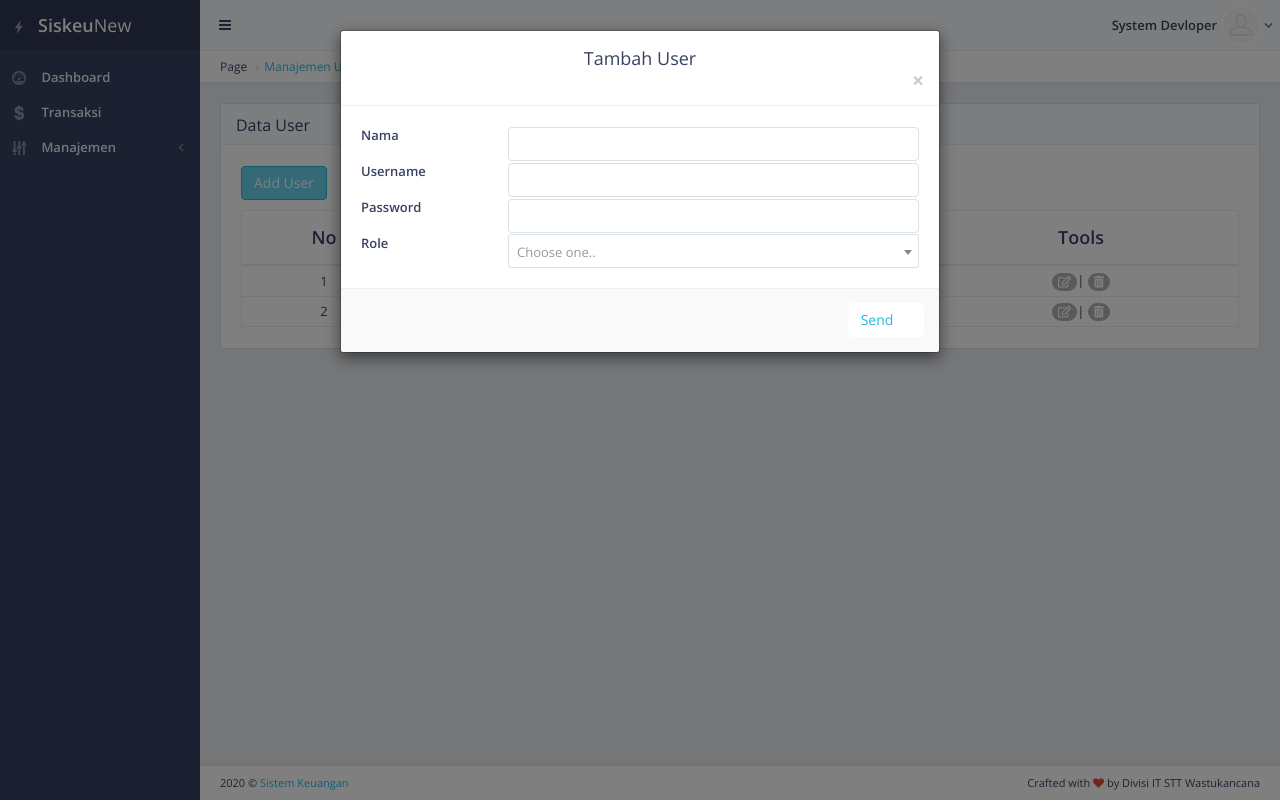
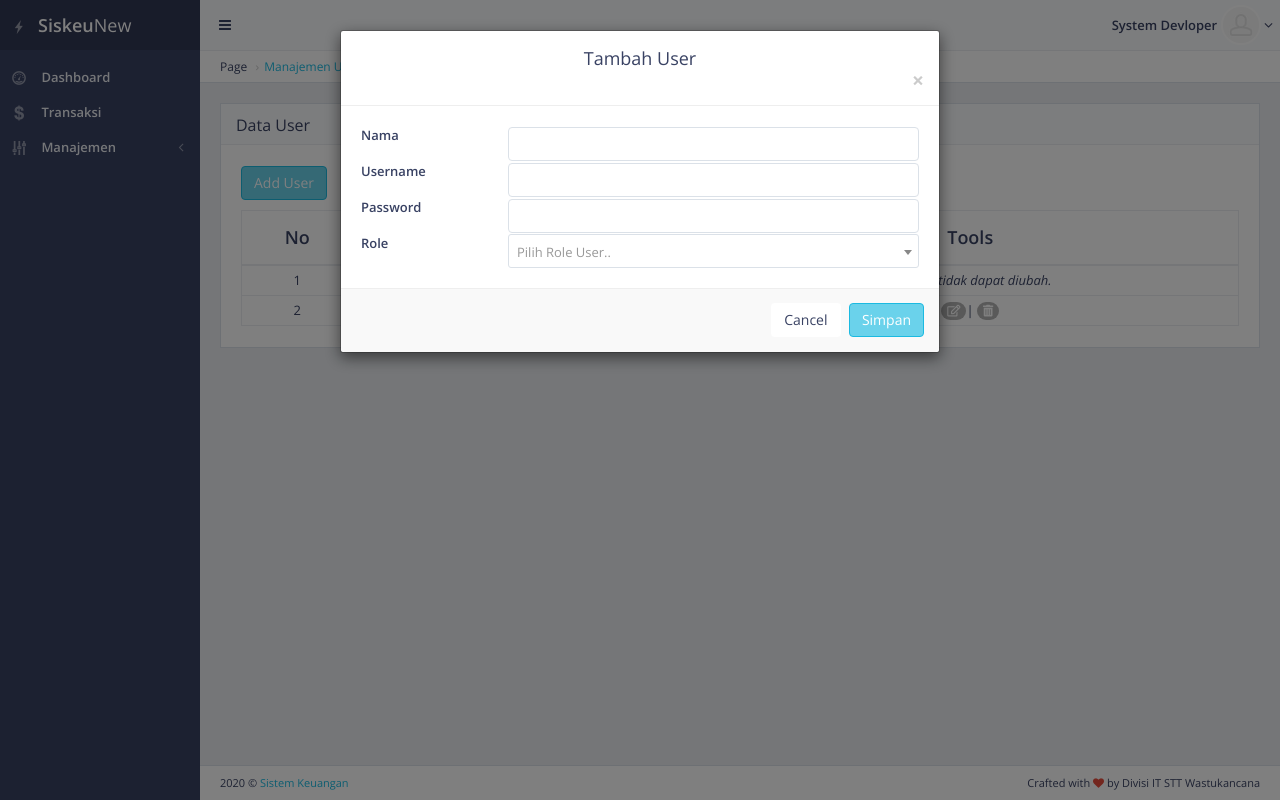
Before and after one commit to rainerhosch/siskeu.new, a CodeIgniter app: page /database/manajemen/manajemen-user in a window 1280 px wide, after a click on "Add User". Run offline with CodeIgniter, Linux system fonts and the light colour scheme; a user stored in the database is signed in; data comes from the database, SQL or seed files in the repository; some libraries are stand-ins or nearby versions.

Commit message:
Commit Update OF Manajemen User by rzoktan

```diff
--- a/application/config/routes.php
+++ b/application/config/routes.php
@@ -60,6 +60,8 @@ $route['transaksi'] = 'user/transaksi';
 $route['manajemen/manajemen-menu'] = 'admin/Manajemen/ManajemenMenu';
 $route['manajemen/manajemen-submenu'] = 'admin/Manajemen/ManajemenSubMenu';
 $route['manajemen/manajemen-user'] = 'admin/Manajemen/ManajemenUser';
+$route['manajemen/edit-user'] = 'admin/Manajemen/EditUser';
+$route['manajemen/hapus-user'] = 'admin/Manajemen/DeleteUser';
 
 // route for admin access datamaster
 $route['masterdata/biaya-kuliah-angkatan'] = 'admin/MasterData/BiayaKuliahAngkatan';
--- a/application/controllers/admin/Manajemen.php
+++ b/application/controllers/admin/Manajemen.php
@@ -49,4 +49,81 @@ class Manajemen extends CI_Controller
         $data['datauser'] = $this->user->getAllUser()->result_array();
         $this->load->view('template', $data);
     }
+
+    public function AddUser()
+    {
+        // code here
+        $nama       = $this->input->post('nama_user');
+        $username   = $this->input->post('username');
+        $pass       = $this->input->post('password');
+        $role       = $this->input->post('role');
+        $dataPost   = [
+            'nama_user' => $nama,
+            'username' => $username,
+            'password' => md5($pass),
+            'role'     => $role
+        ];
+        $add = $this->user->addUser($dataPost);
+        if (!$add) {
+            // error
+            $this->session->set_flashdata('error', 'Gagal menambahkan user!');
+            redirect('manajemen/manajemen-user');
+        } else {
+            $this->session->set_flashdata('success', 'Data ' . $username . ', berhasil ditambahkan!');
+            redirect('manajemen/manajemen-user');
+        }
+    }
+
+    public function EditUser()
+    {
+        // code here
+        if ($this->input->is_ajax_request()) {
+            $id_user = $this->input->post('id_user');
+            $where = ['id_user' => $id_user];
+            $data = $this->user->getUser($where)->row_array();
+        } else {
+            $data = "Error di editUser";
+        }
+        echo json_encode($data);
+    }
+
+    public function UpdateUser()
+    {
+        // code here
+        $id_user    = $this->input->post('edit_id_user');
+        $nama       = $this->input->post('edit_nama');
+        $username   = $this->input->post('edit_username');
+        $pass       = $this->input->post('edit_password');
+        $role       = $this->input->post('edit_role');
+        $dataUpdate   = [
+            'nama_user' => $nama,
+            'username' => $username,
+            'password' => md5($pass),
+            'role'     => $role
+        ];
+        $update = $this->user->updateUser($id_user, $dataUpdate);
+        if (!$update) {
+            // error
+            $this->session->set_flashdata('error', 'Gagal edit user!');
+            redirect('manajemen/manajemen-user');
+        } else {
+            $this->session->set_flashdata('success', 'Data ' . $username . ', berhasil di edit!');
+            redirect('manajemen/manajemen-user');
+        }
+    }
+
+    public function DeleteUser()
+    {
+        $id_user = $this->input->post('hapus_id_user');
+        $where = ['id_user' => $id_user];
+        $deleted = $this->user->deleteUser($where);
+        if (!$deleted) {
+            // error
+            $this->session->set_flashdata('error', 'Gagal hapus user!');
+            redirect('manajemen/manajemen-user');
+        } else {
+            $this->session->set_flashdata('success', 'Data berhasil di hapus!');
+            redirect('manajemen/manajemen-user');
+        }
+    }
 }
--- a/application/models/M_user.php
+++ b/application/models/M_user.php
@@ -10,19 +10,49 @@ defined('BASEPATH') or exit('No direct script access allowed');
 
 class M_user extends CI_Model
 {
+    // Add user
+    public function addUser($data)
+    {
+        return $this->db->insert('users', $data);
+    }
+
+    // Update user
+    public function updateUser($id, $data)
+    {
+        $this->db->where('id_user', $id);
+        $this->db->update('users', $data);
+        if ($this->db->affected_rows() > 0) {
+            return TRUE;
+        } else {
+            return FALSE;
+        }
+    }
+
     // get one user
     public function getUser($param)
     {
         return $this->db->get_where('users', $param);
-        // return $this->db->get();
     }
+
     // get data all user
     public function getAllUser()
     {
         // code here...
-        $this->db->select('id_user, nama_user');
+        $this->db->select('id_user, nama_user, role');
         $this->db->from('users');
         $this->db->order_by('id_user', 'asc');
         return $this->db->get();
     }
+
+    // Delete User
+    public function deleteUser($data)
+    {
+        $this->db->where($data);
+        $this->db->delete('users');
+        if ($this->db->affected_rows() > 0) {
+            return TRUE;
+        } else {
+            return FALSE;
+        }
+    }
 }
--- a/application/views/layout/script.php
+++ b/application/views/layout/script.php
@@ -1,8 +1,6 @@
 <script src="<?= base_url() ?>assets/proui/js/vendor/jquery.min.js"></script>
-<!-- <script src="<?= base_url() ?>assets/proui/js/vendor/bootstrap.4.1.3.min.js"></script> -->
 <script src="<?= base_url() ?>assets/proui/js/vendor/bootstrap.min.js"></script>
 <script src="<?= base_url() ?>assets/proui/js/plugins.js"></script>
 <script src="<?= base_url() ?>assets/proui/js/app.js"></script>
 <script src="<?= base_url() ?>assets/proui/js/pages/index.js"></script>
-<!-- <script src="<?= base_url() ?>assets/proui/swal/dist/sweetalert2.all.min.js"></script> -->
-<!-- <script src="<?= base_url() ?>assets/js/sidebar.js"></script> -->
+<script src="<?= base_url() ?>assets/template/js/my.js"></script>
--- a/application/views/manajemen/user.php
+++ b/application/views/manajemen/user.php
@@ -1,5 +1,20 @@
 <!-- Page content -->
 <style>
+    /* Modal Content/Box */
+    .modal-content2 {
+        text-align: center;
+        background-color: #fefefe;
+        margin: 5% auto 15% auto;
+        border: 1px solid #888;
+        width: 80%;
+    }
+
+    /* Style the horizontal ruler */
+    hr {
+        border: 1px solid #f1f1f1;
+        margin-bottom: 25px;
+    }
+
     .modal-notify .modal-header {
         border-radius: 3px 3px 0 0;
     }
@@ -13,6 +28,12 @@
         <li>Page</li>
         <li><a href=""><?= $page; ?></a></li>
     </ul>
+    <?php if ($this->session->flashdata('success')) {
+        echo '<div class="alert alert-success" role="alert">' . $this->session->flashdata('success') . '</div>';
+    } elseif ($this->session->flashdata('error')) {
+        echo '<div class="alert alert-danger" role="alert">' . $this->session->flashdata('error') . '</div>';
+    }
+    ?>
 
     <!-- Example Block -->
     <div class="block">
@@ -40,8 +61,12 @@
                         <td class="text-center"><?= $i; ?></td>
                         <td class="text-center"><?= $u['nama_user']; ?></td>
                         <td class="text-center">
-                            <a href="#" class="badge badge-warning" data-user_id="<?= $u['id_user']; ?>" data-toggle="modal" data-target="#editUser"><i class="far fa-edit"></i></a>|
-                            <a href="#" class="badge badge-danger"><i class="fas fa-trash-alt"></i></a>
+                            <?php if ($u['role'] != 1) : ?>
+                                <a href="#" class="badge badge-warning" id="proses_edit" value="<?= $u['id_user']; ?>"><i class="far fa-edit"></i></a>|
+                                <a href="#" onclick="document.getElementById('id01').style.display='block'" class="badge badge-danger" id="hapus_user" value="<?= $u['id_user']; ?>"><i class="fas fa-trash-alt"></i></a>
+                            <?php else : ?>
+                                <i class="text-dark">Akun ini tidak dapat diubah.</i>
+                            <?php endif; ?>
                         </td>
                     </tr>
                     <?php $i++; ?>
@@ -54,7 +79,6 @@
     <!-- END Example Block -->
 
     <!-- modal add -->
-    <!-- <div class="modal" tabindex="-1" role="dialog" id="addUser"> -->
     <div class="modal fade" id="addUser" tabindex="-1" role="dialog" aria-labelledby="myModalLabel" aria-hidden="true">
         <div class="modal-dialog modal-notify modal-warning" role="document">
             <!--Content-->
@@ -69,45 +93,38 @@
 
                 <!--Body-->
                 <div class="modal-body">
+                    <form action="<?= base_url('admin/manajemen'); ?>/AddUser" method="post" enctype="multipart/form-data">
                         <div class="md-form mb-5 row">
-                        <!-- <i class="fas fa-user prefix grey-text"></i> -->
-                        <!-- <div class="row"> -->
                             <div class="col-md-3">
                                 <label data-error="wrong" data-success="right" for="nama_user">Nama</label>
                             </div>
                             <div class="col-md-9">
-                            <input type="text" id="nama_user" class="form-control validate">
+                                <input type="text" id="nama_user" name="nama_user" class="form-control validate">
                             </div>
-                        <!-- </div> -->
                         </div>
                         <div class="md-form mb-5 row">
-                        <!-- <i class="fas fa-envelope prefix grey-text"></i> -->
                             <div class="col-md-3">
                                 <label data-error="wrong" data-success="right" for="username">Username</label>
                             </div>
                             <div class="col-md-9">
-                            <input type="text" id="username" class="form-control validate">
+                                <input type="text" id="username" name="username" class="form-control validate">
                             </div>
                         </div>
-
                         <div class="md-form mb-5 row">
-                        <!-- <i class="fas fa-envelope prefix grey-text"></i> -->
                             <div class="col-md-3">
                                 <label data-error="wrong" data-success="right" for="password">Password</label>
                             </div>
                             <div class="col-md-9">
-                            <input type="password" id="password" class="form-control validate">
+                                <input type="password" id="password" name="password" class="form-control validate">
                             </div>
                         </div>
-
                         <div class="md-form row">
-                        <!-- <i class="fas fa-envelope prefix grey-text"></i> -->
                             <div class="col-md-3">
                                 <label data-error="wrong" data-success="right" for="role">Role</label>
                             </div>
                             <div class="col-md-9">
-                            <select id="example-select2" name="example-select2" class="select-select2 select2-hidden-accessible" style="width: 100%;" data-placeholder="Choose one.." tabindex="-1" aria-hidden="true">
-                                <option></option><!-- Required for data-placeholder attribute to work with Select2 plugin -->
+                                <select id="role" name="role" class="select-select2 select2-hidden-accessible" style="width: 100%;" data-placeholder="Pilih Role User.." tabindex="-1" aria-hidden="true">
+                                    <option></option>
                                     <option value="2">Administrator</option>
                                     <option value="3">Admin</option>
                                 </select>
@@ -117,7 +134,9 @@
 
                 <!--Footer-->
                 <div class="modal-footer justify-content-center text-center">
-                    <a type="button" class="btn btn-outline-warning waves-effect">Send <i class="fas fa-paper-plane-o ml-1"></i></a>
+                    <button type="button" class="btn btn-secondary" data-dismiss="modal">Cancel</button>
+                    <button type="submit" class="btn btn-primary">Simpan</button>
+                    </form>
                 </div>
             </div>
             <!--/.Content-->
@@ -136,15 +155,70 @@
                     </button>
                 </div>
                 <div class="modal-body">
-                    <p>Modal body text goes here.</p>
+                    <form action="<?= base_url('admin/manajemen'); ?>/UpdateUser" method="post" enctype="multipart/form-data">
+                        <input type="hidden" class="form-control" value="" name="edit_id_user" id="edit_id_user">
+                        <input type="hidden" class="form-control" name="edit_username" id="edit_username">
+                        <!-- <input type="text" value="" id="edit_id_user" name="edit_id_user" class="form-control validate"> -->
+                        <div class="md-form mb-5 row">
+                            <div class="col-md-3">
+                                <label data-error="wrong" data-success="right" for="edit_nama">Nama</label>
+                            </div>
+                            <div class="col-md-9">
+                                <input type="text" id="edit_nama" name="edit_nama" class="form-control validate">
+                            </div>
+                        </div>
+
+                        <div class="md-form mb-5 row">
+                            <div class="col-md-3">
+                                <label data-error="wrong" data-success="right" for="password">Password</label>
+                            </div>
+                            <div class="col-md-9">
+                                <input type="password" id="password" name="password" class="form-control validate">
+                            </div>
+                        </div>
+
+                        <div class="md-form row">
+                            <div class="col-md-3">
+                                <label data-error="wrong" data-success="right" for="role">Role</label>
+                            </div>
+                            <div class="col-md-9">
+                                <select id="role" name="role" class="select-select2 select2-hidden-accessible" style="width: 100%;" data-placeholder="Pilih Role User.." tabindex="-1" aria-hidden="true">
+                                    <option></option>
+                                    <option value="2">Administrator</option>
+                                    <option value="3">Admin</option>
+                                </select>
+                            </div>
+                        </div>
                 </div>
                 <div class="modal-footer">
-                    <button type="button" class="btn btn-secondary" data-dismiss="modal">Close</button>
-                    <button type="button" class="btn btn-primary">Save changes</button>
+                    <button type="button" class="btn btn-secondary" data-dismiss="modal">Cancel</button>
+                    <button type="submit" class="btn btn-primary">Simpan</button>
+                    </form>
                 </div>
             </div>
         </div>
     </div>
     <!-- end modal edit -->
+
+    <!-- Delete Modal -->
+    <div class="modal" tabindex="-1" role="dialog" id="id01">
+        <div class="modal-dialog" role="document">
+            <div class="modal-content modal-content2">
+                <div class="modal-body">
+                    <form action="<?= base_url('admin/manajemen'); ?>/DeleteUser" method="post" enctype="multipart/form-data">
+                        <input type="hidden" class="form-control" value="" name="hapus_id_user" id="hapus_id_user">
+                        <h1>Delete Account</h1>
+                        <p>Apakah anda yakin, ingin menghapus akun tersebut?</p>
+
+                        <div class="clearfix">
+                            <button type="button" onclick="document.getElementById('id01').style.display='none'" class="btn btn-warning">Cancel</button>
+                            <button type="submit" class="btn btn-danger">Delete</button>
+                        </div>
+                    </form>
+                </div>
+            </div>
+        </div>
+    </div>
+    <!-- End Delete Modal -->
 </div>
 <!-- END Page Content -->
--- /dev/null
+++ b/assets/template/js/my.js
@@ -0,0 +1,41 @@
+$(document).ready(function() {
+    $(this).on('click', "#proses_edit", function(e) {
+        e.preventDefault();
+        let id_user = $(this).attr("value");
+        if (id_user == "") {
+            alert("Error in id user");
+        } else {
+            $.ajax({
+                type: "post",
+                url: "edit-user",
+                data: {
+                    'id_user': id_user
+                },
+                dataType: "json",
+                success: function(response) {
+                    console.log(response);
+                    $('#editUser').modal('show');
+                    $('#edit_id_user').val(response.id_user);
+                    $('#edit_nama').val(response.nama_user);
+                    $('#edit_username').val(response.username);
+                    // $('#edit_password').val(response.password);
+                    // $('#edit_role').val(response.role);
+                },
+                error: function(e) {
+                    error_server();
+                },
+            });
+        }
+    });
+
+    $(this).on('click', "#hapus_user", function(e) {
+        e.preventDefault();
+        let id_user = $(this).attr("value");
+        console.log(id_user);
+        if (id_user == "") {
+            alert("Error in id user");
+        } else {
+            $('#hapus_id_user').val(id_user);
+        }
+    });
+});
```
Lines whose indentation alone changed are shown as unchanged.
